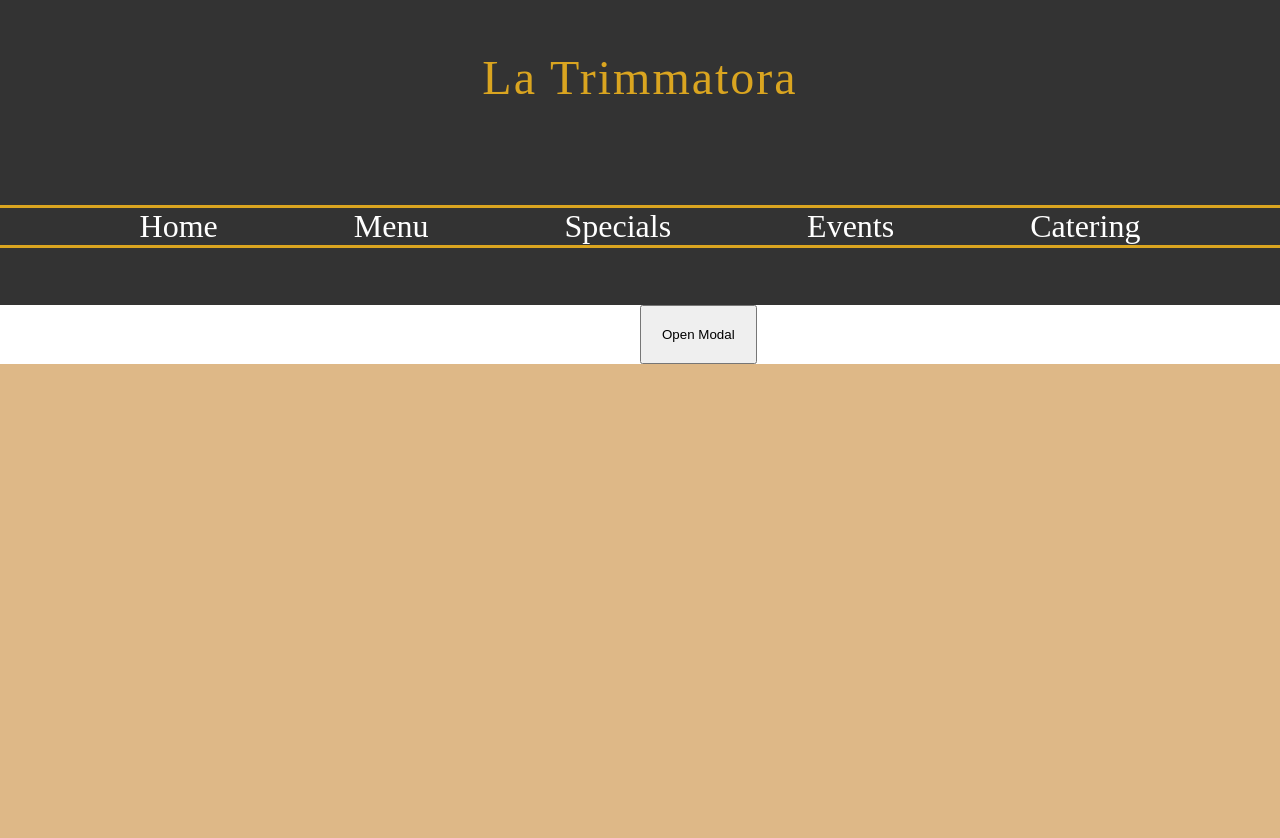
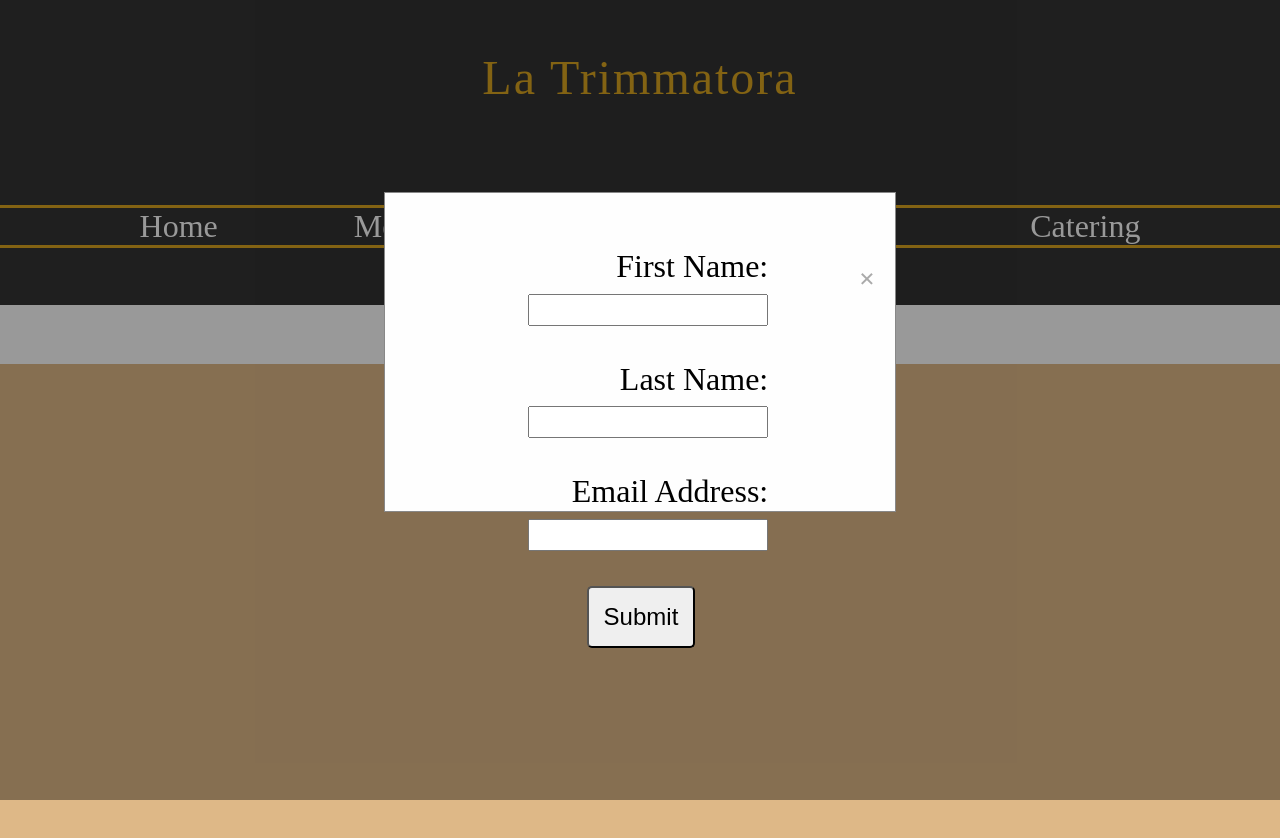
Before and after one commit to JesseMcMahon/restaurantsite, a plain HTML site: page index.html in a window 1280 px wide. Drawn offline with Linux system fonts and the light colour scheme.

Commit message:
add form styling to modal

```diff
--- a/index.css
+++ b/index.css
@@ -81,10 +81,11 @@ button {
 /* Modal Content/Box */
 .modal-content {
   background-color: #fefefe;
-  margin: 15% auto; /* 15% from the top and centered */
+  margin: 15% auto;
   padding: 20px;
   border: 1px solid #888;
-  width: 80%; /* Could be more or less, depending on screen size */
+  width: 40%;
+  height: 40%;
 }
 
 .close {
@@ -100,3 +101,34 @@ button {
   text-decoration: none;
   cursor: pointer;
 }
+
+/* FORM CSS */
+
+form {
+  display: flex;
+  flex-direction: column;
+}
+
+form div {
+  display: block;
+  text-align: right;
+  margin-top: 35px;
+  width: 80%;
+  font-size: 2rem;
+}
+
+input {
+  width: 15rem;
+  height: 2rem;
+}
+
+form div button {
+  padding: 15px;
+  border-radius: 5px;
+  font-size: 1.5rem;
+  margin-right: 150px;
+}
+
+form div button:hover {
+  cursor: pointer;
+}
--- a/index.html
+++ b/index.html
@@ -17,7 +17,23 @@
     <div class="modal">
       <div class="modal-content">
         <span class="close">&times;</span>
-        <p>Some text in the modal</p>
+        <form action="#">
+          <div>
+            <label for="firstName">First Name:</label>
+            <input type="text" name="firstName" id="firstName" />
+          </div>
+          <div>
+            <label for="lastName">Last Name:</label>
+            <input type="text" name="lastName" id="lastName" />
+          </div>
+          <div>
+            <label for="email">Email Address:</label>
+            <input type="text" name="email" id="email" />
+          </div>
+          <div>
+            <button type="submit">Submit</button>
+          </div>
+        </form>
       </div>
     </div>
     <button class="btn">Open Modal</button>
--- a/index.js
+++ b/index.js
@@ -15,3 +15,11 @@ window.addEventListener("click", (e) => {
     modal.style.display = "none";
   }
 });
+
+document.addEventListener(
+  "DOMContentLoaded",
+  () => {
+    modal.style.display = "block";
+  },
+  false
+);
```
